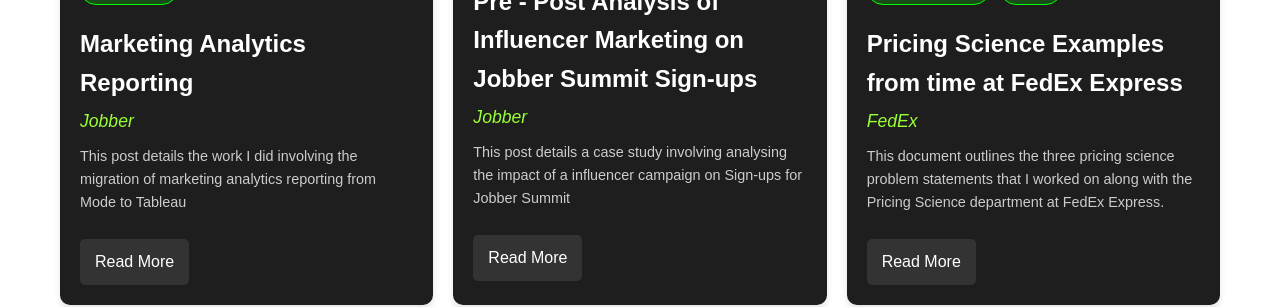
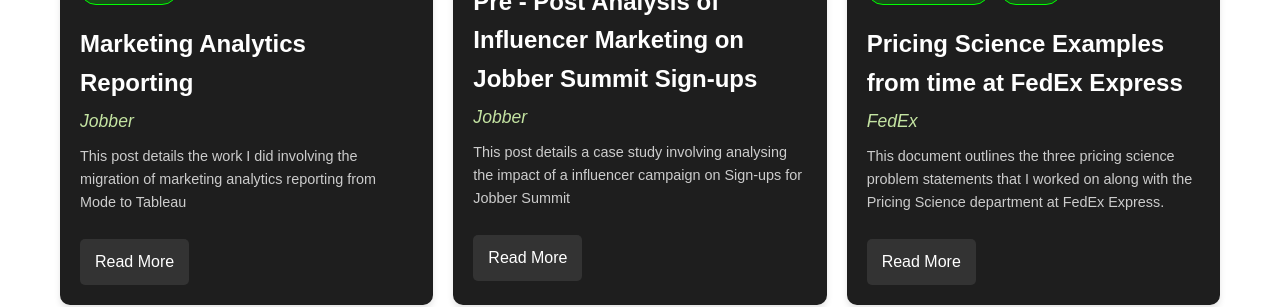
Before and after one commit to IyerS/sundareshiyer.github.io, a Jekyll site: the page built from index.html, in a window 1280 px wide. Shown: the part 826-1133 px from the top of the page. Built offline with Jekyll 4.4.1, drawn with Linux system fonts in a browser that asks for light colours.

Commit message:
Update main.scss

```diff
--- a/assets/css/main.scss
+++ b/assets/css/main.scss
@@ -176,7 +176,7 @@
 }
 
 .card-company {
-    color: #9aff33;
+    color: #c4e4a2;
     font-size: 1.1em;
     margin-top: 5px;
     margin-bottom: 10px;
```
